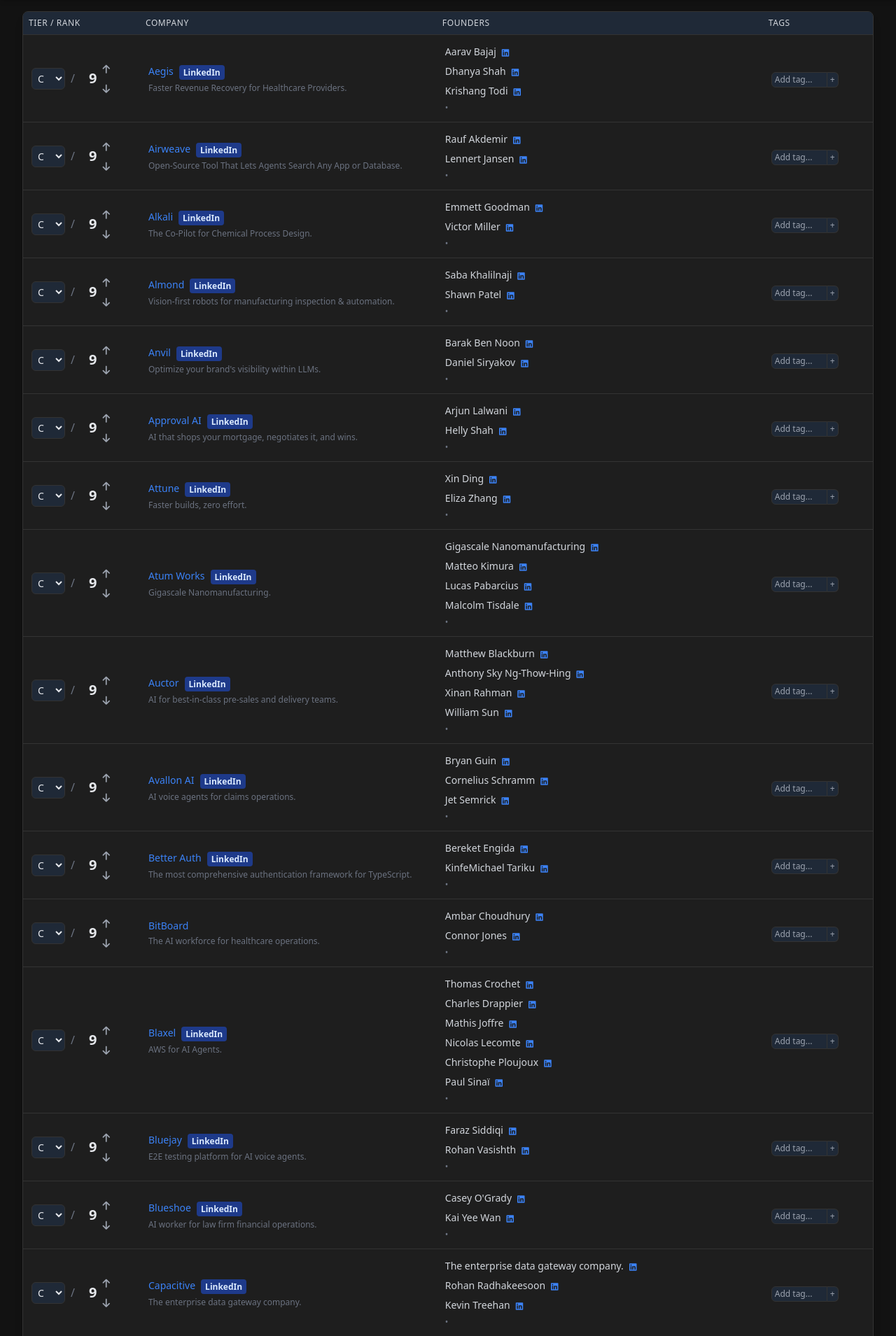
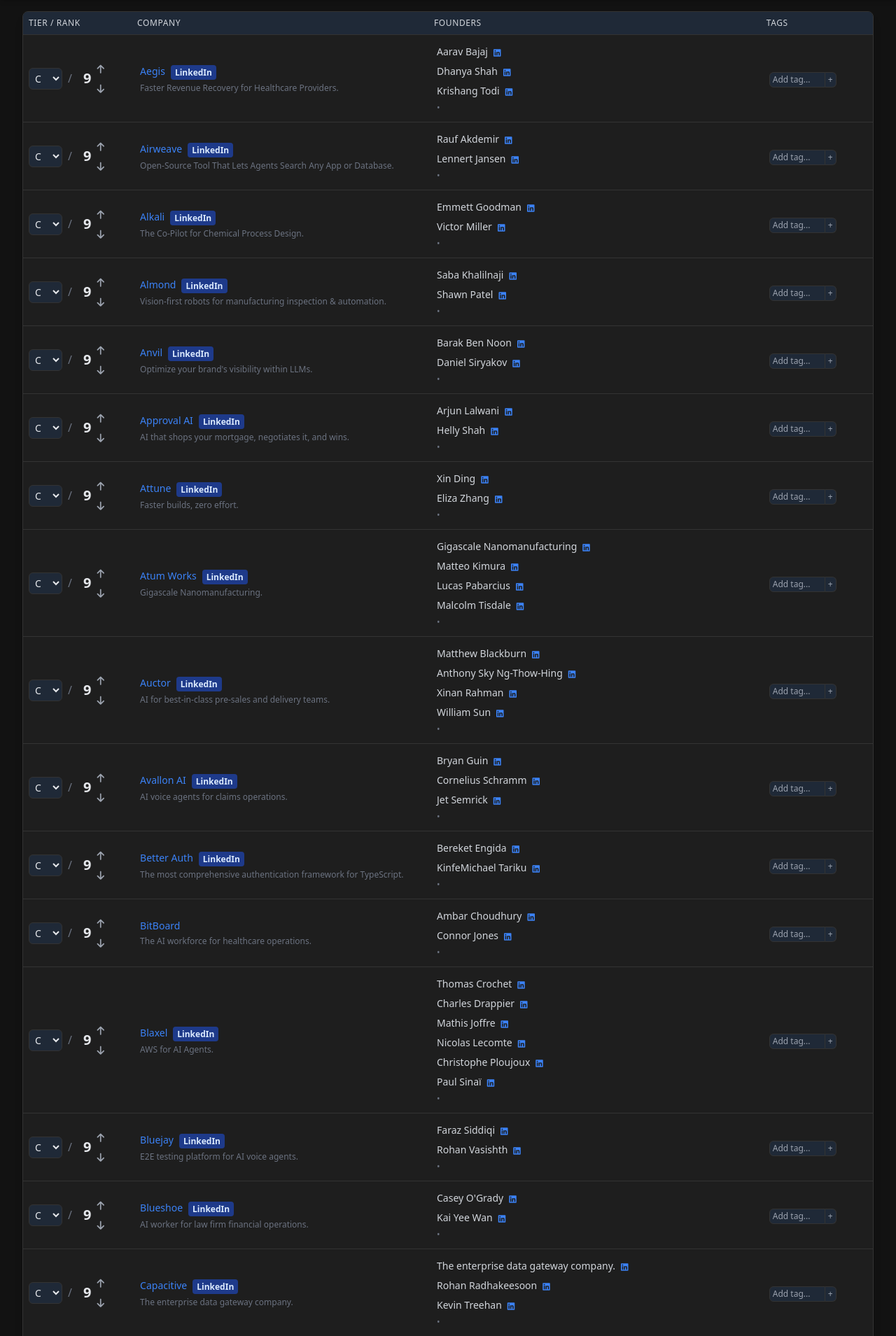
Before and after one commit to d3ming/ycx25-voter, a FastAPI app: page / in a window 1280 px wide. Shown: the part 123-2032 px from the top of the page at 70% size. Run offline with FastAPI, Linux system fonts and the light colour scheme; data comes from the database, SQL or seed files in the repository; some libraries are stand-ins or nearby versions.

Commit message:
Reduce the empty space between columns in the companies table
Decrease px padding and space-x values in table cells in app.js and index.html.

Replit-Commit-Author: Agent
Replit-Commit-Session-Id: bc2d202b-487b-4c16-8516-30fbc4159fad
Replit-Commit-Screenshot-Url: https://storage.googleapis.com/screenshot-production-us-central1/3533372c-d471-4845-9a9f-ff61515497c6/4e9464e6-9eb9-47ea-8587-d880fae4e372.jpg

```diff
--- a/static/js/app.js
+++ b/static/js/app.js
@@ -385,9 +385,9 @@ function renderCompanyRows(companies, tableBody) {
 
         // Create the HTML for the row
         row.innerHTML = `
-            <td class="px-3 py-3 whitespace-nowrap">
-                <div class="flex items-center space-x-2">
-                    <div class="flex items-center flex-col md:flex-row space-y-2 md:space-y-0 md:space-x-3">
+            <td class="px-2 py-2 whitespace-nowrap">
+                <div class="flex items-center space-x-1">
+                    <div class="flex items-center flex-col md:flex-row space-y-1 md:space-y-0 md:space-x-2">
                         <!-- Tier dropdown -->
                         <div class="flex items-center">
                             <select id="tierSelect${company.id}" data-company-id="${company.id}" data-original-tier="${company.tier}" class="text-sm w-12 px-1 py-1 bg-dark-accent text-gray-200 border border-dark-border rounded-md focus:outline-none focus:ring-1 focus:ring-accent-blue" onchange="handleTierChange(${company.id}, this.value)">
--- a/templates/index.html
+++ b/templates/index.html
@@ -178,9 +178,9 @@
                     <tbody id="companiesTableBody" class="bg-dark-card divide-y divide-dark-border">
                         {% for company in companies %}
                         <tr class="company-row transition duration-150 ease-in-out">
-                            <td class="px-3 py-3 whitespace-nowrap">
-                                <div class="flex items-center space-x-2">
-                                    <div class="flex items-center flex-col md:flex-row space-y-2 md:space-y-0 md:space-x-3">
+                            <td class="px-2 py-2 whitespace-nowrap">
+                                <div class="flex items-center space-x-1">
+                                    <div class="flex items-center flex-col md:flex-row space-y-1 md:space-y-0 md:space-x-2">
                                         <!-- Tier dropdown -->
                                         <div class="flex items-center">
                                             <select id="tierSelect{{ company.id }}" class="text-sm w-12 px-1 py-1 bg-dark-accent text-gray-200 border border-dark-border rounded-md focus:outline-none focus:ring-1 focus:ring-accent-blue" onchange="handleTierChange('{{ company.id }}', this.value)">
@@ -189,7 +189,7 @@
                                                 <option value="C" {% if company.tier == 'C' %}selected{% endif %}>C</option>
                                                 <option value="D" {% if company.tier == 'D' %}selected{% endif %}>D</option>
                                             </select>
-                                            <span class="mx-2 text-gray-500">/</span>
+                                            <span class="mx-1 text-gray-500">/</span>
                                         </div>
 
                                         <!-- Rank controls -->
@@ -211,29 +211,29 @@
                                     </div>
                                 </div>
                             </td>
-                            <td class="px-3 py-3 whitespace-nowrap">
+                            <td class="px-2 py-2 whitespace-nowrap">
                                 <div class="flex flex-col">
                                     <div class="flex items-center">
                                         <a href="{{ company.website }}" target="_blank" class="text-accent-blue hover:text-blue-400 transition-colors duration-200 text-sm font-medium">
                                             {{ company.name }}
                                         </a>
                                         {% if company.company_linkedin %}
-                                        <a href="{{ company.company_linkedin }}" target="_blank" class="ml-2 text-blue-500 hover:text-blue-400 transition-colors duration-200 flex-shrink-0">
-                                            <span class="bg-blue-900 text-blue-100 px-1.5 py-0.5 rounded text-xs font-semibold">LinkedIn</span>
+                                        <a href="{{ company.company_linkedin }}" target="_blank" class="ml-1 text-blue-500 hover:text-blue-400 transition-colors duration-200 flex-shrink-0">
+                                            <span class="bg-blue-900 text-blue-100 px-1 py-0 rounded text-xs font-semibold">LinkedIn</span>
                                         </a>
                                         {% endif %}
                                     </div>
-                                    <div class="text-sm text-gray-400 mt-1">{{ company.description }}</div>
+                                    <div class="text-xs text-gray-400 mt-0.5">{{ company.description }}</div>
                                 </div>
                             </td>
-                            <td class="px-3 py-3 whitespace-nowrap">
+                            <td class="px-2 py-2 whitespace-nowrap">
                                 <div class="text-xs text-gray-400">
                                     {% for founder in company.founders %}
-                                    <div class="mb-1 flex items-center">
+                                    <div class="mb-0.5 flex items-center">
                                         <span class="text-gray-300">{{ founder.name }}</span>
                                         {% if founder.linkedin %}
-                                        <a href="{{ founder.linkedin }}" target="_blank" class="ml-2 text-blue-500 hover:text-blue-400 transition-colors duration-200 flex-shrink-0">
-                                            <span class="bg-blue-900 text-blue-100 px-1.5 py-0.5 rounded text-xs font-semibold">LinkedIn</span>
+                                        <a href="{{ founder.linkedin }}" target="_blank" class="ml-1 text-blue-500 hover:text-blue-400 transition-colors duration-200 flex-shrink-0">
+                                            <span class="bg-blue-900 text-blue-100 px-1 py-0 rounded text-xs font-semibold">LinkedIn</span>
                                         </a>
                                         {% endif %}
                                     </div>
```
